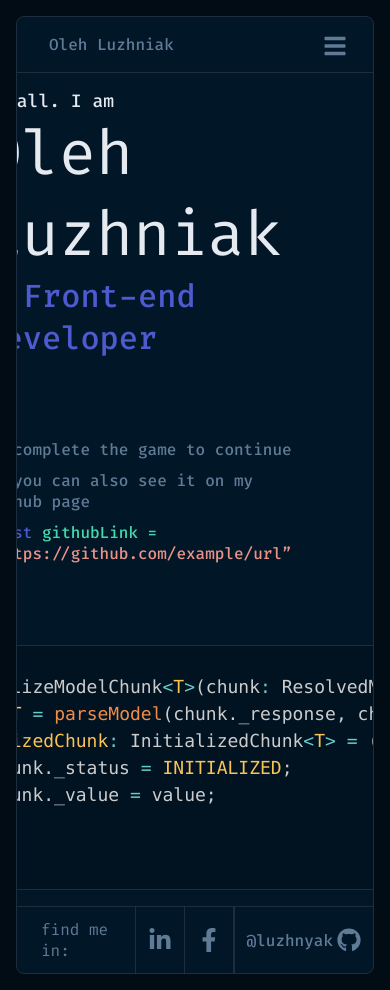
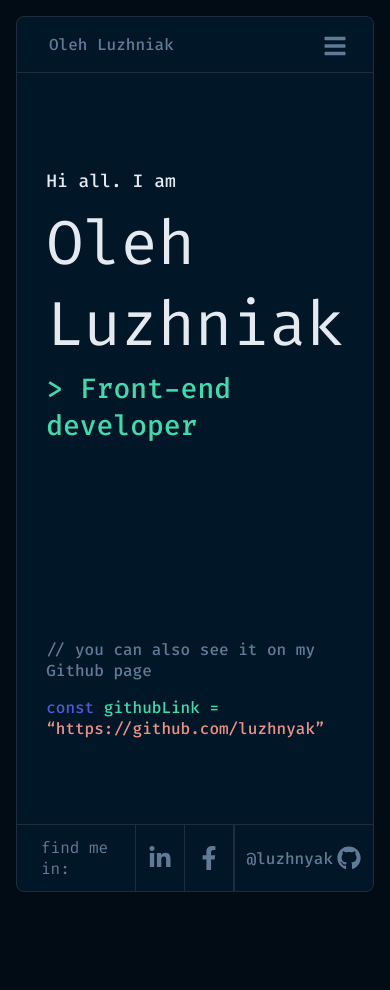
Before and after one commit to luzhnyak/portfolio, a React (Vite) app: page / in a window 390 px wide. After the commit the page ends 908 px from the top, so only its background shows below. Built offline with nearby package versions, Linux system fonts and the light colour scheme.

Commit message:
fix mobile styles

```diff
--- a/src/components/Footer/Footer.tsx
+++ b/src/components/Footer/Footer.tsx
@@ -29,7 +29,7 @@ const Footer = () => {
               <FaFacebookF size={24} />
             </FooterLink>
           </FooterItem>
-          <FooterItem className="end">
+          <FooterItem className="end md">
             <FooterLink href="https://github.com/luzhnyak" target="_blank">
               @luzhnyak <FaGithub size={24} />
             </FooterLink>
--- a/src/components/GalleryCode/GalleryCode.styled.ts
+++ b/src/components/GalleryCode/GalleryCode.styled.ts
@@ -8,6 +8,6 @@ export const GalleryWrapper = styled.div`
   /* background-color: aquamarine; */
 
   height: 100%;
-  width: 800px;
+  width: 50%;
   /* margin-top: 40px; */
 `;
--- a/src/components/GalleryCode/GalleryCode.tsx
+++ b/src/components/GalleryCode/GalleryCode.tsx
@@ -11,7 +11,7 @@ import { codeList } from "../../data/codeList";
 
 const GalleryCode = () => {
   return (
-    <GalleryWrapper>
+    <GalleryWrapper className="md">
       <Swiper
         effect={"coverflow"}
         grabCursor={true}
--- a/src/components/HelloBlock/HelloBlock.styled.ts
+++ b/src/components/HelloBlock/HelloBlock.styled.ts
@@ -1,67 +1,74 @@
 import styled from "styled-components";
 
 export const Wrapper = styled.div`
-  margin: 16px;
-  /* margin-left: 280px; */
-  margin-right: 130px;
+  display: flex;
+  justify-content: center;
+  align-items: center;
+  width: 50%;
+  height: 100%;
+  /* padding: 16px; */
+
   /* background-color: aliceblue; */
+  @media only screen and (max-width: 767px) {
+    padding: 0 50px;
+    width: 100%;
+  }
+`;
+
+export const Conntent = styled.div`
+  /* background-color: gray; */
 `;
 
 export const UperTitle = styled.p`
   margin: 0px;
   color: #e5e9f0;
-
-  font-family: Fira Code;
   font-size: 18px;
-  font-style: normal;
   font-weight: 450;
-  line-height: normal;
+  @media only screen and (max-width: 767px) {
+    margin-top: 96px;
+  }
 `;
 
 export const Title = styled.h1`
-  margin: 0px;
+  margin-top: 10px;
   color: #e5e9f0;
-  font-family: Fira Code;
   font-size: 62px;
-  font-style: normal;
   font-weight: 400;
-  line-height: normal;
+  @media only screen and (max-width: 767px) {
+    /* font-size: 54px; */
+  }
 `;
 
 export const SubTitle = styled.h2`
   margin: 0px;
   color: #4d5bce;
-
-  font-family: Fira Code;
   font-size: 32px;
-  font-style: normal;
   font-weight: 450;
-  line-height: normal;
   margin-bottom: 80px;
+  @media only screen and (max-width: 767px) {
+    margin-top: 5px;
+    margin-bottom: 195px;
+    font-size: 28px;
+    color: #43d9ad;
+  }
 `;
 
 export const CommentText = styled.p`
   margin: 0px;
   margin-bottom: 10px;
   color: #607b96;
-
-  font-family: Fira Code;
   font-size: 16px;
-  font-style: normal;
   font-weight: 450;
-  line-height: normal;
+  @media only screen and (max-width: 767px) {
+    margin-bottom: 16px;
+  }
 `;
 
 export const GitHubLink = styled.p`
   margin: 0px;
-
   color: #4d5bce;
-
-  font-family: Fira Code;
   font-size: 16px;
-  font-style: normal;
   font-weight: 500;
-  line-height: normal;
 
   & span {
     color: #43d9ad;
@@ -70,4 +77,8 @@ export const GitHubLink = styled.p`
   & a {
     color: #e99287;
   }
+
+  @media only screen and (max-width: 767px) {
+    margin-bottom: 85px;
+  }
 `;
--- a/src/components/HelloBlock/HelloBlock.tsx
+++ b/src/components/HelloBlock/HelloBlock.tsx
@@ -1,5 +1,6 @@
 import {
   CommentText,
+  Conntent,
   GitHubLink,
   SubTitle,
   Title,
@@ -10,15 +11,21 @@ import {
 const HelloBlock = () => {
   return (
     <Wrapper>
+      <Conntent>
         <UperTitle>Hi all. I am</UperTitle>
         <Title>Oleh Luzhniak</Title>
         <SubTitle>{">"} Front-end developer</SubTitle>
-      <CommentText>// complete the game to continue</CommentText>
+        <CommentText className="md">
+          // complete the game to continue
+        </CommentText>
         <CommentText>// you can also see it on my Github page</CommentText>
         <GitHubLink>
           const <span>githubLink = </span>
-        <a href="">“https://github.com/example/url”</a>
+          <a href="https://github.com/luzhnyak" target="_blank">
+            “https://github.com/luzhnyak”
+          </a>
         </GitHubLink>
+      </Conntent>
     </Wrapper>
   );
 };
--- a/src/components/Sidebar/Sidebar.styled.ts
+++ b/src/components/Sidebar/Sidebar.styled.ts
@@ -9,13 +9,13 @@ export const SidebarWrapper = styled.aside`
   width: 300px;
   height: 100%;
   border-right: 1px solid #1e2d3d;
-
   color: #607b96;
   font-family: Fira Code;
   font-size: 16px;
   font-style: normal;
   font-weight: 400;
   line-height: normal;
+  overflow: auto;
   @media only screen and (max-width: 767px) {
     width: 100%;
   }
--- a/src/components/Work/Work.styled.ts
+++ b/src/components/Work/Work.styled.ts
@@ -7,8 +7,8 @@ type Props = {
 export const WorkWrapper = styled.div`
   display: flex;
   align-items: center;
-  justify-content: center;
-  flex-wrap: wrap;
+  /* justify-content: center; */
+  /* flex-wrap: wrap; */
   height: 100%;
   flex: 1;
   overflow: auto;
@@ -20,6 +20,7 @@ export const WorkWrapper = styled.div`
 export const WorkTabWrapper = styled.section<Props>`
   display: flex;
   flex-direction: column;
+
   /* background-color: antiquewhite; */
   /* width: 289px; */
   height: 100%;
@@ -35,7 +36,7 @@ export const WorkContentWrapper = styled.div`
   display: flex;
   flex-direction: column;
   align-items: center;
-  /* justify-content: center; */
+  justify-content: center;
   border-top: 1px solid #1e2d3d;
   height: 100%;
   overflow: auto;
--- a/src/pages/HomePage.tsx
+++ b/src/pages/HomePage.tsx
@@ -15,7 +15,6 @@ const HomePage = () => {
     <Main justifyContent="center">
       <Work>
         <HelloBlock />
-        {/* <img src={gameImg} className="md" /> */}
         <GalleryCode />
       </Work>
     </Main>
```
Also changed, not shown: vercel.json. Lines whose indentation alone changed are shown as unchanged.
